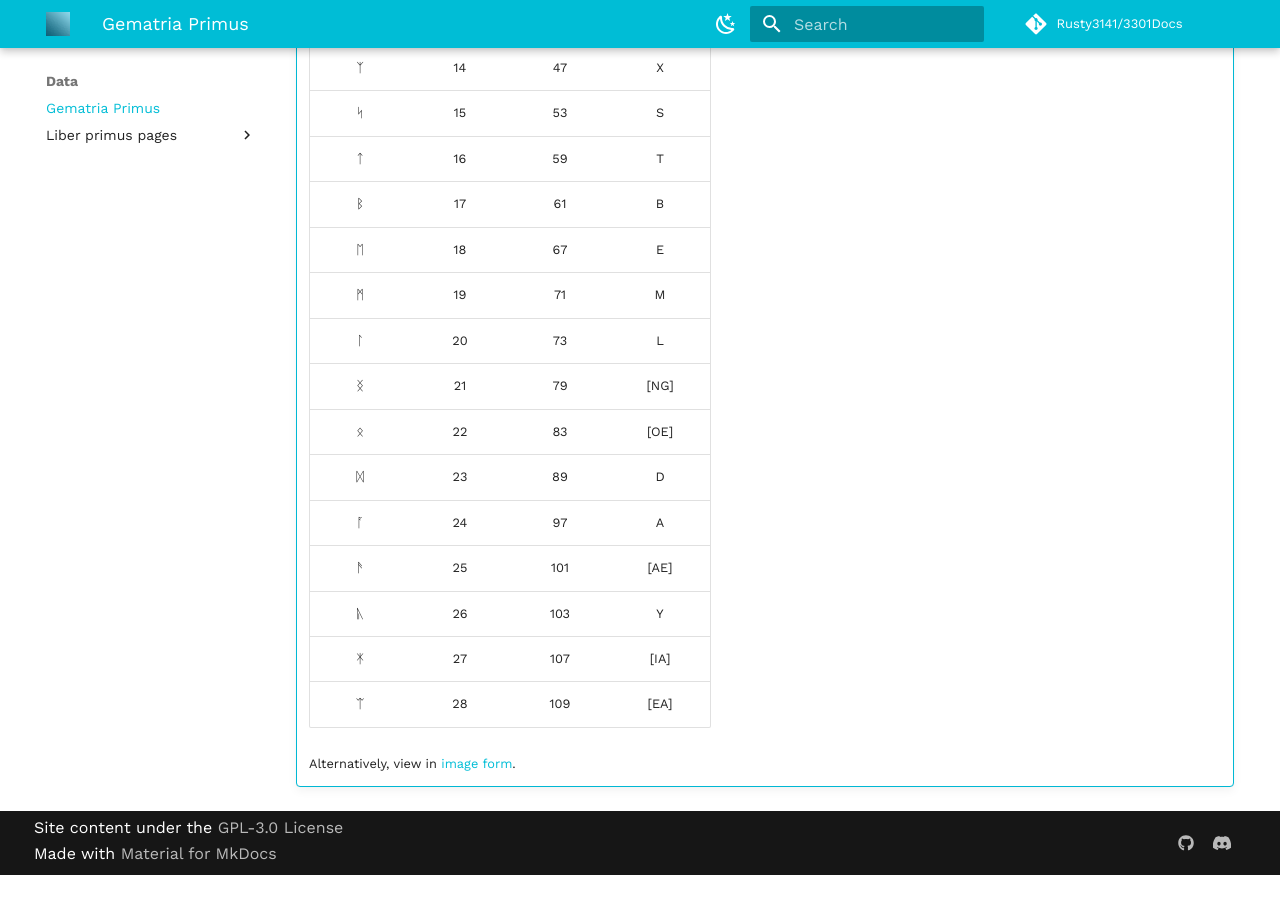
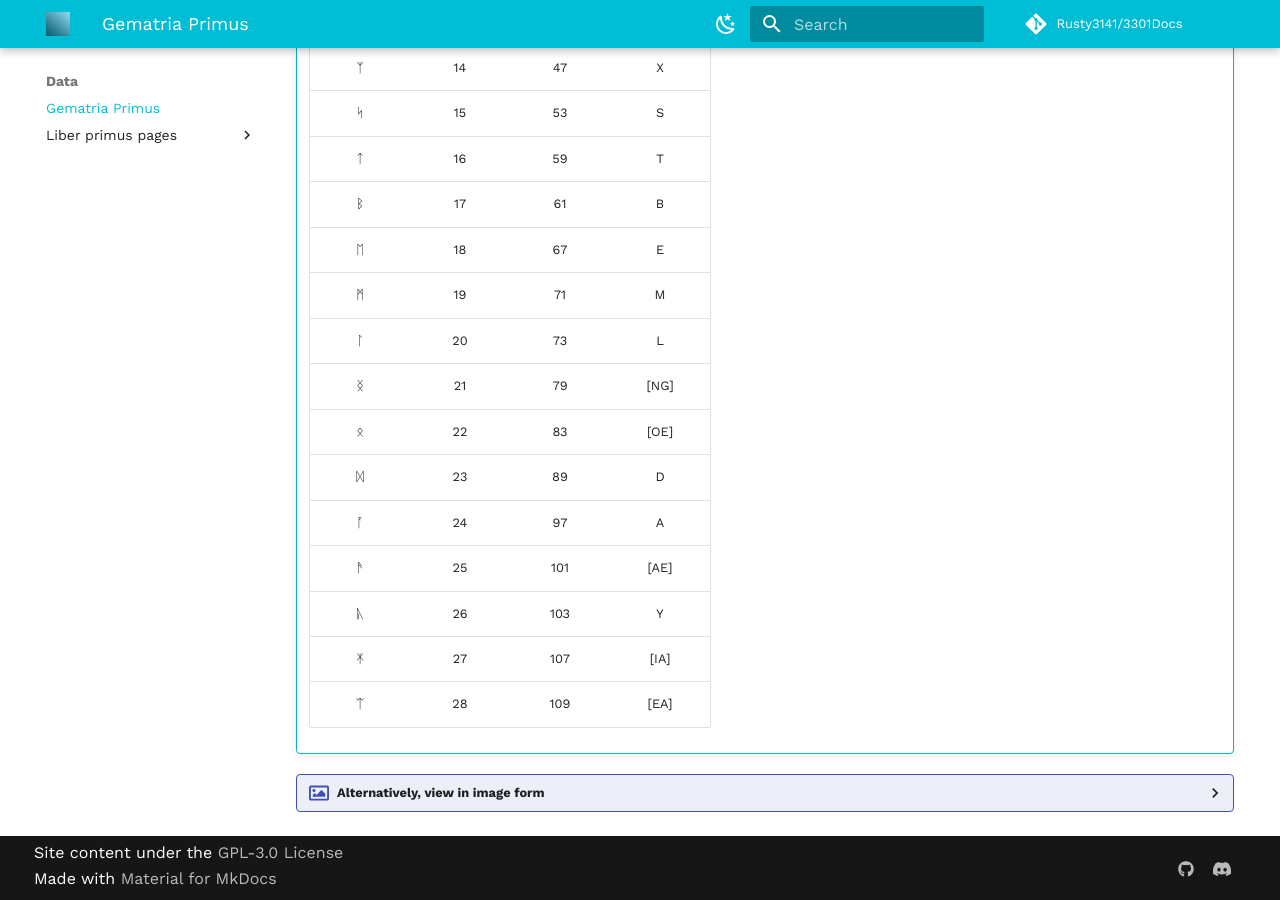
Before and after one commit to Rusty3141/3301Docs, an MkDocs documentation site: the page built from docs/data/gematria-primus.md, in a window 1280 px wide and 900 px high, scrolled down 915 px. Built offline with MkDocs 1.6.1 and Material for MkDocs 9.7.7, drawn with Linux system fonts in a browser that asks for light colours; comment, search, counter and statistics services are not loaded; before the commit the page ends 1790 px from its top, so only the background shows below that; some of the changed lines change nothing that is shown.

Commit message:
Reorganise GP page

```diff
--- a/docs/data/gematria-primus.md
+++ b/docs/data/gematria-primus.md
@@ -33,4 +33,5 @@
     |   ᛡ   |  27   |  107  |  \[IA\]   |
     |   ᛠ   |  28   |  109  |  \[EA\]   |
 
-    Alternatively, view in [image form](/assets/images/gematria-primus.jpg).
+??? image "Alternatively, view in image form"
+    ![Gematria Primus](./../assets/images/gematria-primus.jpg)
```
